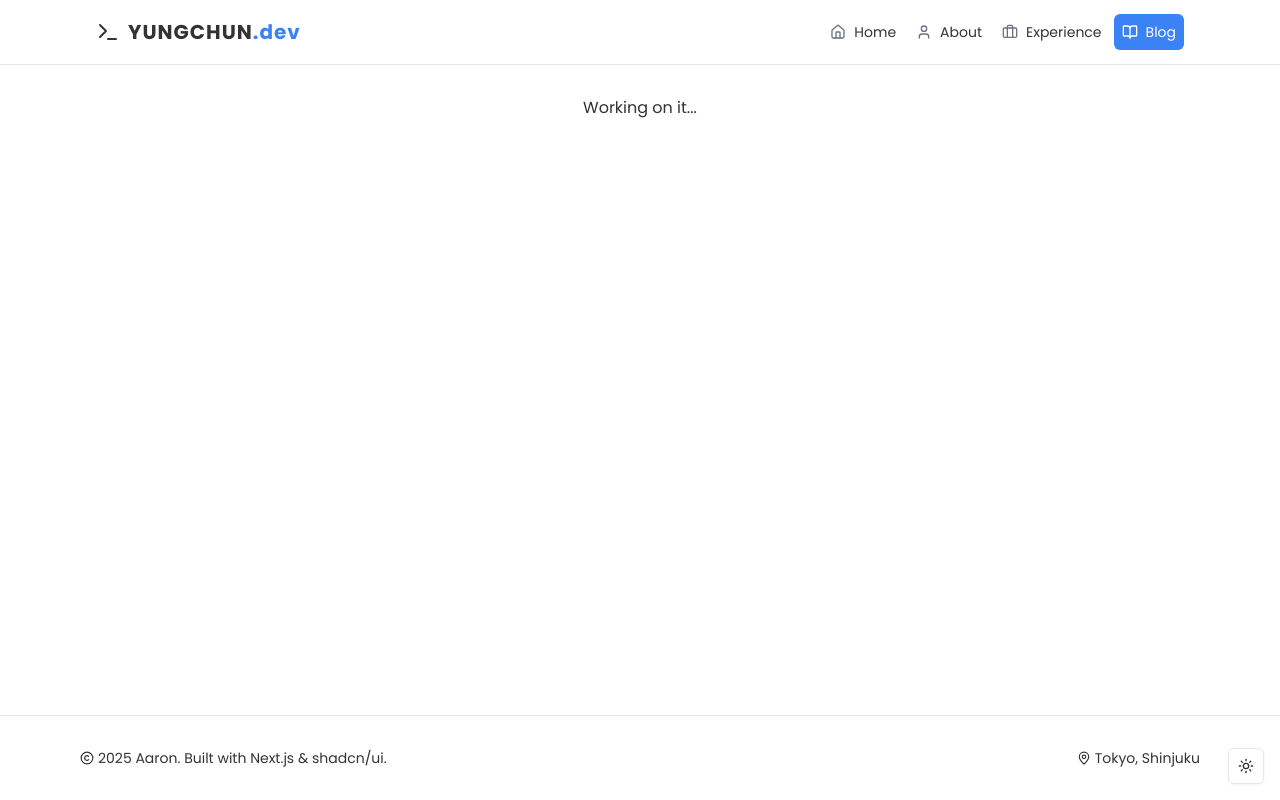
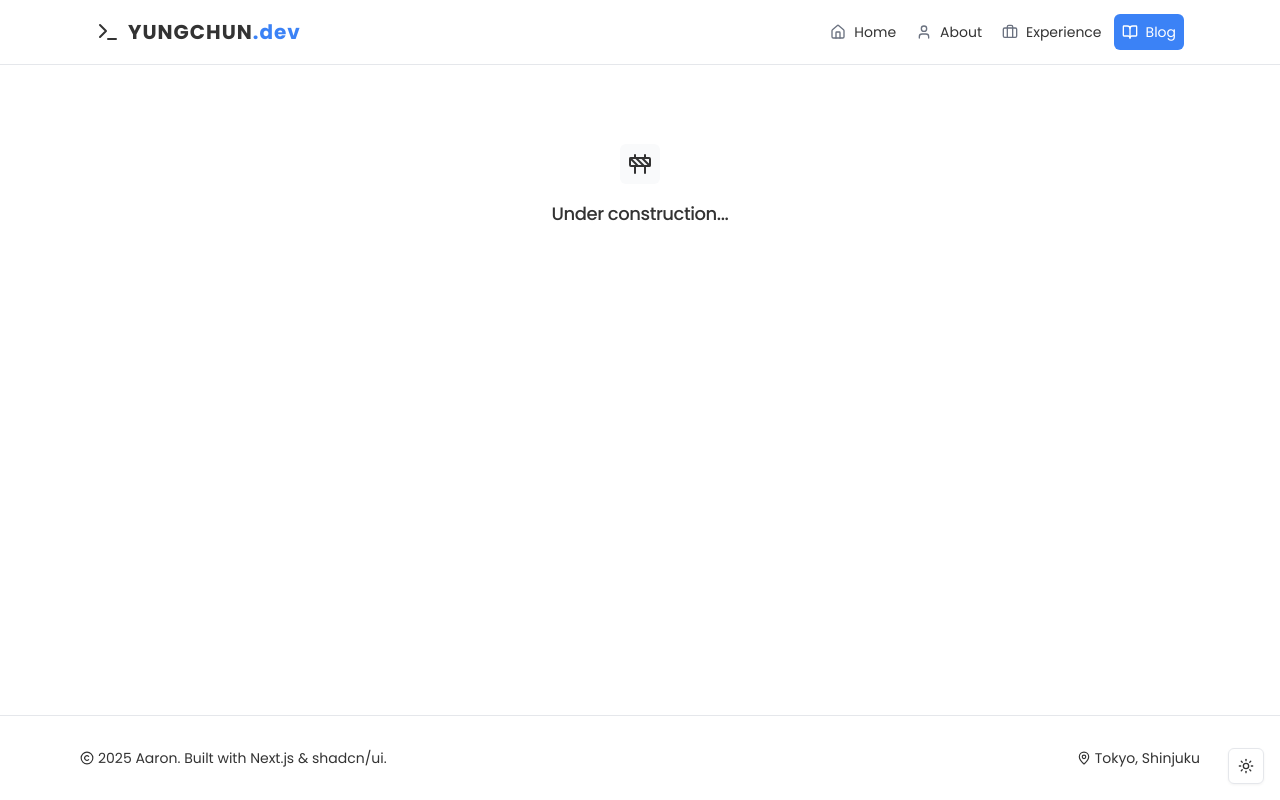
Before and after one commit to ken888686/ken888686.github.io, a Next.js app: page /blog in a window 1280 px wide. Built offline with nearby package versions, Linux system fonts and the light colour scheme.

Commit message:
add no content page

```diff
--- a/app/about/page.tsx
+++ b/app/about/page.tsx
@@ -28,14 +28,12 @@ export default function About() {
       <Card>
         <CardHeader>
           <CardTitle className="flex items-center gap-2">
-            <User className="text-zinc-50" /> About Me
+            <User /> About Me
           </CardTitle>
         </CardHeader>
-        <CardContent className="grid gap-12 pt-6 md:grid-cols-2">
+        <CardContent className="grid gap-12 md:grid-cols-2">
           <div className="space-y-6">
-            <p className="text-lg leading-relaxed text-zinc-300">
-              {personalInfo.about}
-            </p>
+            <p className="text-lg leading-relaxed">{personalInfo.about}</p>
             <div className="flex gap-4">
               <Button variant="outline" size="icon" asChild>
                 <Link href="https://github.com/ken888686/" target="_blank">
@@ -57,9 +55,8 @@ export default function About() {
               </Button>
             </div>
           </div>
-
           <div>
-            <h3 className="mb-4 flex items-center gap-2 text-lg font-semibold text-zinc-50">
+            <h3 className="mb-4 flex items-center gap-2 text-lg font-semibold">
               <Code size={20} /> Skills
             </h3>
             <div className="mb-8 flex flex-wrap gap-2">
@@ -73,17 +70,16 @@ export default function About() {
                 </Badge>
               ))}
             </div>
-
-            <h3 className="mb-4 flex items-center gap-2 text-lg font-semibold text-zinc-50">
+            <h3 className="mb-4 flex items-center gap-2 text-lg font-semibold">
               <Terminal size={20} /> Tools
             </h3>
             <div className="grid grid-cols-2 gap-3">
               {["VS Code", "Line6 Pod GO", "Docker"].map((tool) => (
                 <div
                   key={tool}
-                  className="flex items-center gap-2 rounded border border-zinc-800 bg-zinc-900/50 p-2 text-zinc-400"
+                  className="flex items-center gap-2 rounded border p-2"
                 >
-                  <div className="h-1.5 w-1.5 rounded-full bg-zinc-500" />
+                  <div className="bg-primary h-1.5 w-1.5 rounded-full" />
                   {tool}
                 </div>
               ))}
--- a/app/blog/page.tsx
+++ b/app/blog/page.tsx
@@ -1,3 +1,5 @@
+import NoContent from "../no-content";
+
 export default function Blog() {
-  return <>Working on it...</>;
+  return <NoContent />;
 }
--- a/app/experience/page.tsx
+++ b/app/experience/page.tsx
@@ -1,3 +1,5 @@
+import NoContent from "../no-content";
+
 export default function Experience() {
-  return <>Working on it...</>;
+  return <NoContent />;
 }
--- a/app/layout.tsx
+++ b/app/layout.tsx
@@ -27,12 +27,7 @@ export default function RootLayout({
       <body
         className={`${poppings.variable} flex min-h-screen flex-col antialiased`}
       >
-        <ThemeProvider
-          attribute="class"
-          defaultTheme="system"
-          enableSystem
-          disableTransitionOnChange
-        >
+        <ThemeProvider attribute="class" defaultTheme="system" enableSystem>
           <Navbar />
           <main className="mx-auto max-w-6xl px-4 pt-24 pb-16 sm:px-6 lg:px-8">
             {children}
--- /dev/null
+++ b/app/no-content.tsx
@@ -0,0 +1,20 @@
+import {
+  Empty,
+  EmptyHeader,
+  EmptyMedia,
+  EmptyTitle,
+} from "@/components/ui/empty";
+import { Construction } from "lucide-react";
+
+export default function NoContent() {
+  return (
+    <Empty>
+      <EmptyHeader>
+        <EmptyMedia variant="icon">
+          <Construction />
+        </EmptyMedia>
+        <EmptyTitle>Under construction...</EmptyTitle>
+      </EmptyHeader>
+    </Empty>
+  );
+}
--- a/app/page.tsx
+++ b/app/page.tsx
@@ -46,7 +46,7 @@ export default function Home() {
           <Link href="mailto:ken888686@gmail.com">Contact Me</Link>
         </Button>
         <Button size="lg" variant="outline" asChild>
-          <Link href="/experience">Experience</Link>
+          <Link href="/about">About Me</Link>
         </Button>
       </div>
     </div>
--- /dev/null
+++ b/components/ui/empty.tsx
@@ -0,0 +1,104 @@
+import { cva, type VariantProps } from "class-variance-authority"
+
+import { cn } from "@/lib/utils"
+
+function Empty({ className, ...props }: React.ComponentProps<"div">) {
+  return (
+    <div
+      data-slot="empty"
+      className={cn(
+        "flex min-w-0 flex-1 flex-col items-center justify-center gap-6 rounded-lg border-dashed p-6 text-center text-balance md:p-12",
+        className
+      )}
+      {...props}
+    />
+  )
+}
+
+function EmptyHeader({ className, ...props }: React.ComponentProps<"div">) {
+  return (
+    <div
+      data-slot="empty-header"
+      className={cn(
+        "flex max-w-sm flex-col items-center gap-2 text-center",
+        className
+      )}
+      {...props}
+    />
+  )
+}
+
+const emptyMediaVariants = cva(
+  "flex shrink-0 items-center justify-center mb-2 [&_svg]:pointer-events-none [&_svg]:shrink-0",
+  {
+    variants: {
+      variant: {
+        default: "bg-transparent",
+        icon: "bg-muted text-foreground flex size-10 shrink-0 items-center justify-center rounded-lg [&_svg:not([class*='size-'])]:size-6",
+      },
+    },
+    defaultVariants: {
+      variant: "default",
+    },
+  }
+)
+
+function EmptyMedia({
+  className,
+  variant = "default",
+  ...props
+}: React.ComponentProps<"div"> & VariantProps<typeof emptyMediaVariants>) {
+  return (
+    <div
+      data-slot="empty-icon"
+      data-variant={variant}
+      className={cn(emptyMediaVariants({ variant, className }))}
+      {...props}
+    />
+  )
+}
+
+function EmptyTitle({ className, ...props }: React.ComponentProps<"div">) {
+  return (
+    <div
+      data-slot="empty-title"
+      className={cn("text-lg font-medium tracking-tight", className)}
+      {...props}
+    />
+  )
+}
+
+function EmptyDescription({ className, ...props }: React.ComponentProps<"p">) {
+  return (
+    <div
+      data-slot="empty-description"
+      className={cn(
+        "text-muted-foreground [&>a:hover]:text-primary text-sm/relaxed [&>a]:underline [&>a]:underline-offset-4",
+        className
+      )}
+      {...props}
+    />
+  )
+}
+
+function EmptyContent({ className, ...props }: React.ComponentProps<"div">) {
+  return (
+    <div
+      data-slot="empty-content"
+      className={cn(
+        "flex w-full max-w-sm min-w-0 flex-col items-center gap-4 text-sm text-balance",
+        className
+      )}
+      {...props}
+    />
+  )
+}
+
+export {
+  Empty,
+  EmptyHeader,
+  EmptyTitle,
+  EmptyDescription,
+  EmptyContent,
+  EmptyMedia,
+}
```
